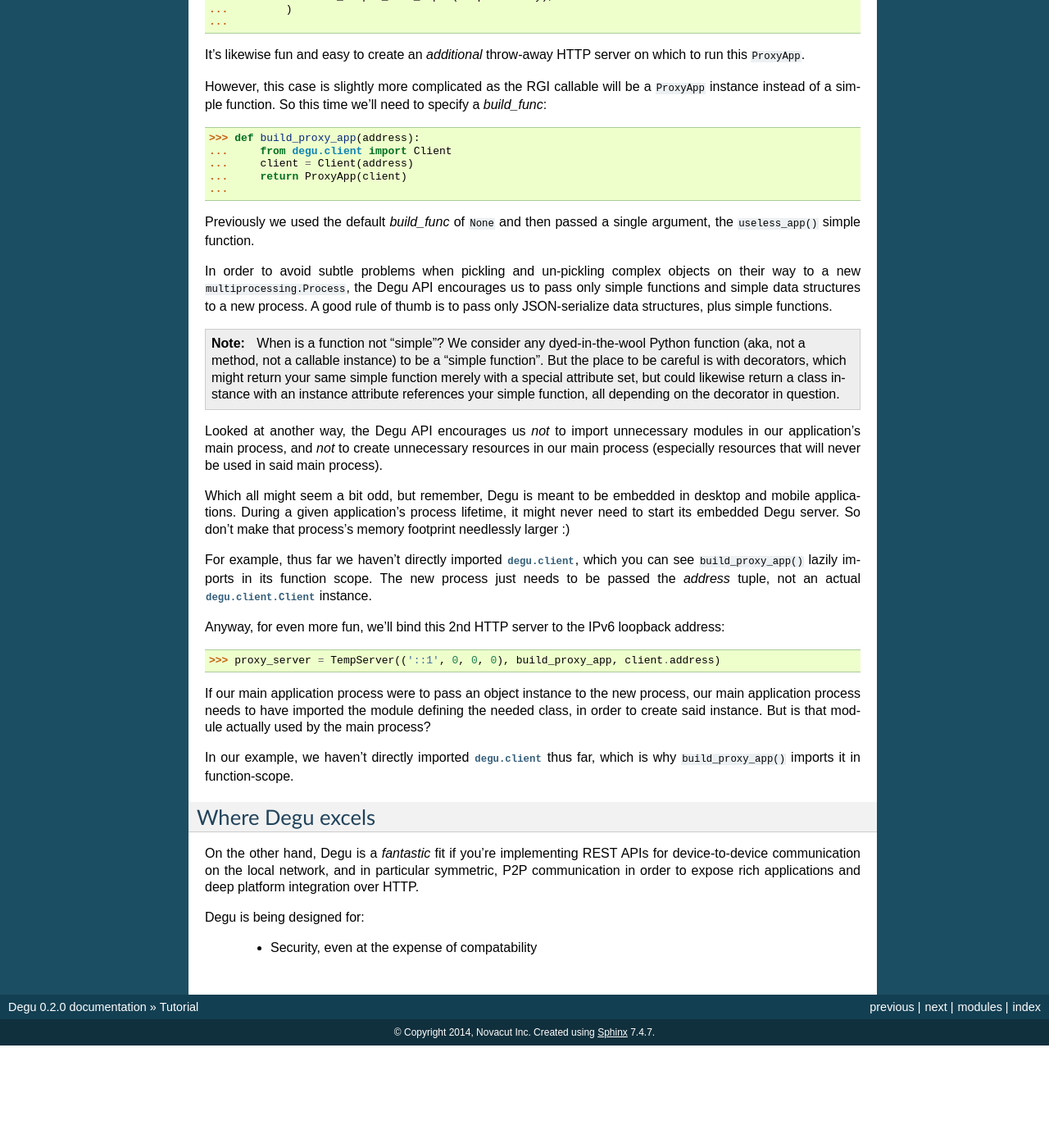
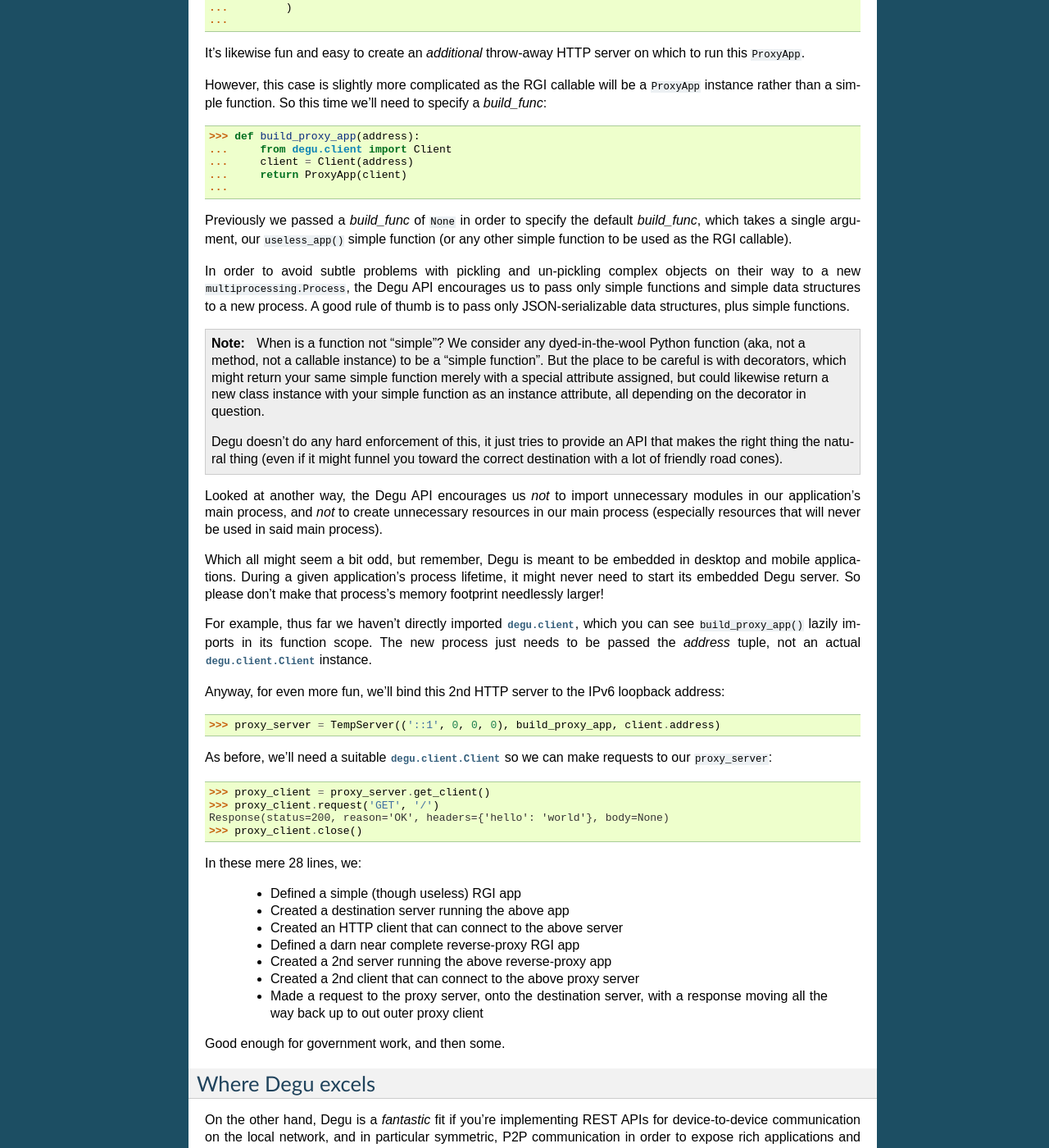
Before and after one commit to json420/degu, a Sphinx documentation site: the page built from doc/tutorial.rst, in a window 1280 px wide and 1400 px high, scrolled down 1770 px. Shown: the whole window at 82% size. Built offline with Sphinx 7.4.7, drawn with Linux system fonts in a browser that asks for light colours; before the commit the page ends 3045 px from its top, so only the background shows below that; some of the changed text lies outside the part shown.

Commit message:
More doc work

```diff
--- a/doc/tutorial.rst
+++ b/doc/tutorial.rst
@@ -1,8 +1,7 @@
 Tutorial
 ========
 
-
-Before "Shinny new web-server for Python3!" lust-O-vision carries you too far
+Before "Shinny new web server for Python3!" lust-O-vision carries you too far
 along, let's immediately clarify where Degu is *not* a good fit, because chances
 are, these aren't the "python3 web server" you're looking for.
 
@@ -20,37 +19,39 @@ If Degu isn't a good fit for your problem, please check out `gunicorn`_ and
 .. warning::
 
     Also, no promises that the Degu server will be compatible with your favorite
-    browser, your favorite embedded WebKit, your favorite HTTP client library,
-    etc.  In fact, the only client Degu is *guaranteed* to be compatible with is
-    *itself* (via :mod:`degu.client`, its internal HTTP client library)
+    browser, your favorite embedded WebKit, nor your favorite HTTP client
+    library.  In fact, the only client Degu is *guaranteed* to be compatible
+    with is *itself* (via :mod:`degu.client`, its internal HTTP client library)
 
 So, yeah, also that.  Note that when it comes to this 2nd warning, the Novacut
 team is happy to accept patches and suggestions needed for the Degu server to
-work well with *most* any well-behaved HTTP client, as long as such changes
+work well with *most* any *well-behaved* HTTP client, as long as such changes
 don't reduce our warm-fuzzy security feelings or otherwise compromise where we
 need Degu to be stunning.
 
 When the Degu server isn't compatible with a specific HTTP client, it's likely
 just a lack of knowledge on our part, although perhaps not always.  For what
 it's worth, we have extensive unit tests currently running that work with the
-CouchDB replicator as a client, and we've also tested quite a bit using Python's
-``http.client``, although that's not in our current unit tests (something we
-should fix).
+`CouchDB`_ replicator as a client, and we've also tested quite a bit using
+Python's `http.client`_, although that's not in our current unit tests
+(something we should fix).
 
 Likewise, there's no reason the Degu client shouldn't work with a wide-range of
-well-behaved HTTP servers.  We know the Degu client works well with the CouchDB
-server (from both from painfully extensive unit tests, and our use in
-production), and works well with Apache 2.4 (via our use in production).
+well-behaved HTTP servers.  We know the Degu client works well with the
+`CouchDB`_ server (from both from painfully extensive unit tests and our use in
+production), and works well with `Apache 2.4`_ (via our use in production).
 
 However, be warned that the outlook is grim if you hope we'll budge on that
-first warning.  There are many excellent, existing servers that allow you to run
+1st warning.  There are many excellent existing servers that allow you to run
 Python-powered websites, including on a number of excellent Python-powered web
 servers.  But there are fundamentally opposing reason why we couldn't use those
-existing servers for Novacut, and why Degu is weak where those existing servers
-are strong, yet Degu is strong where those existing servers are weak.
+existing servers for the embedded Dmedia/Novacut server, and why Degu is weak
+where those existing servers are strong, yet Degu is strong where those existing
+servers are weak.
 
-But before we get into the details of where Degu excels, please whet your
+Before we get into the details of where Degu excels and why, please whet your
 appetite with some code!
+
 
 
 READY! SET! GO!
@@ -115,7 +116,7 @@ It's likewise fun and easy to create an *additional* throw-away HTTP server on
 which to run this ``ProxyApp``.
 
 However, this case is slightly more complicated as the RGI callable will be a
-``ProxyApp`` instance instead of a simple function.  So this time we'll need to
+``ProxyApp`` instance rather than a simple function.  So this time we'll need to
 specify a *build_func*:
 
 >>> def build_proxy_app(address):
@@ -124,23 +125,28 @@ specify a *build_func*:
 ...     return ProxyApp(client)
 ...
 
-Previously we used the default *build_func* of ``None`` and then passed a single
-argument, the ``useless_app()`` simple function.
+Previously we passed a *build_func* of ``None`` in order to specify the default
+*build_func*, which takes a single argument, our ``useless_app()`` simple
+function (or any other simple function to be used as the RGI callable).
 
-In order to avoid subtle problems when pickling and un-pickling complex objects
+In order to avoid subtle problems with pickling and un-pickling complex objects
 on their way to a new ``multiprocessing.Process``, the Degu API encourages us
 to pass only simple functions and simple data structures to a new process.  A
-good rule of thumb is to pass only JSON-serialize data structures, plus simple
-functions.
+good rule of thumb is to pass only JSON-serializable data structures, plus
+simple functions.
 
 .. note::
 
     When is a function not "simple"?  We consider any dyed-in-the-wool Python
     function (aka, not a method, not a callable instance) to be a "simple
     function".  But the place to be careful is with decorators, which might
-    return your same simple function merely with a special attribute set, but
-    could likewise return a class instance with an instance attribute references
-    your simple function, all depending on the decorator in question.
+    return your same simple function merely with a special attribute assigned,
+    but could likewise return a new class instance with your simple function as
+    an instance attribute, all depending on the decorator in question.
+
+    Degu doesn't do any hard enforcement of this, it just tries to provide an
+    API that makes the right thing the natural thing (even if it might funnel
+    you toward the correct destination with a lot of friendly road cones).
 
 Looked at another way, the Degu API encourages us *not* to import unnecessary
 modules in our application's main process, and *not* to create unnecessary
@@ -149,8 +155,8 @@ said main process).
 
 Which all might seem a bit odd, but remember, Degu is meant to be embedded in
 desktop and mobile applications.  During a given application's process lifetime,
-it might never need to start its embedded Degu server.  So don't make that
-process's memory footprint needlessly larger :)
+it might never need to start its embedded Degu server.  So please don't make
+that process's memory footprint needlessly larger!
 
 For example, thus far we haven't directly imported :mod:`degu.client`, which you
 can see ``build_proxy_app()`` lazily imports in its function scope.  The new
@@ -162,13 +168,27 @@ address:
 
 >>> proxy_server = TempServer(('::1', 0, 0, 0), build_proxy_app, client.address)
 
-If our main application process were to pass an object instance to the new
-process, our main application process needs to have imported the module defining
-the needed class, in order to create said instance.  But is that module actually
-used by the main process?
+As before, we'll need a suitable :class:`degu.client.Client` so we can make
+requests to our ``proxy_server``:
 
-In our example, we haven't directly imported :mod:`degu.client` thus far, which
-is why ``build_proxy_app()`` imports it in function-scope.
+>>> proxy_client = proxy_server.get_client()
+>>> proxy_client.request('GET', '/')
+Response(status=200, reason='OK', headers={'hello': 'world'}, body=None)
+>>> proxy_client.close()
+
+In these mere 28 lines, we:
+
+    * Defined a simple (though useless) RGI app
+    * Created a destination server running the above app
+    * Created an HTTP client that can connect to the above server
+    * Defined a darn near complete reverse-proxy RGI app
+    * Created a 2nd server running the above reverse-proxy app
+    * Created a 2nd client that can connect to the above proxy server
+    * Made a request to the proxy server, onto the destination server, with a
+      response moving all the way back up to out outer proxy client
+
+Good enough for government work, and then some.
+
 
 
 Where Degu excels
@@ -188,3 +208,6 @@ Degu is being designed for:
 
 .. _`gunicorn`: http://gunicorn.org/
 .. _`modwsgi`: https://code.google.com/p/modwsgi/
+.. _`http.client`: http://docs.python.org/3/library/http.client.html
+.. _`CouchDB`: http://couchdb.apache.org/
+.. _`Apache 2.4`: http://httpd.apache.org/docs/2.4/
```
Also changed, not shown: doc/degu.misc.rst (added, +9 -0 lines), doc/index.rst (+5 -2 lines).
